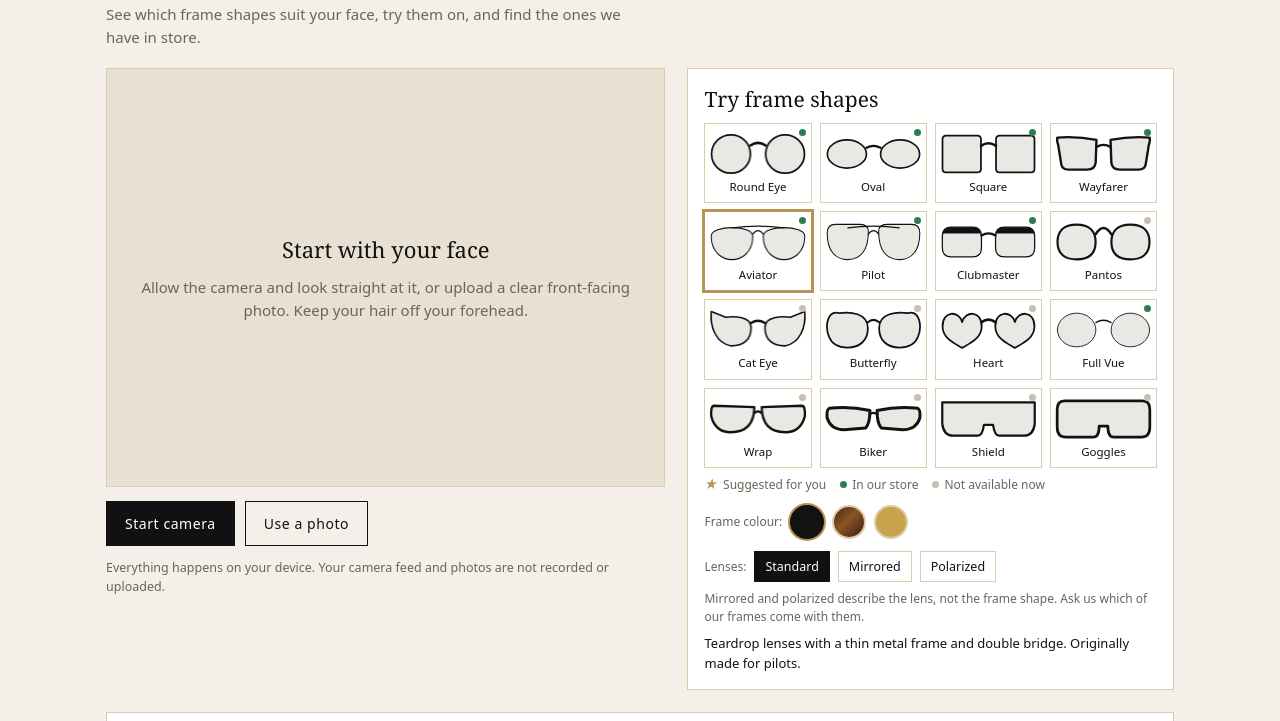
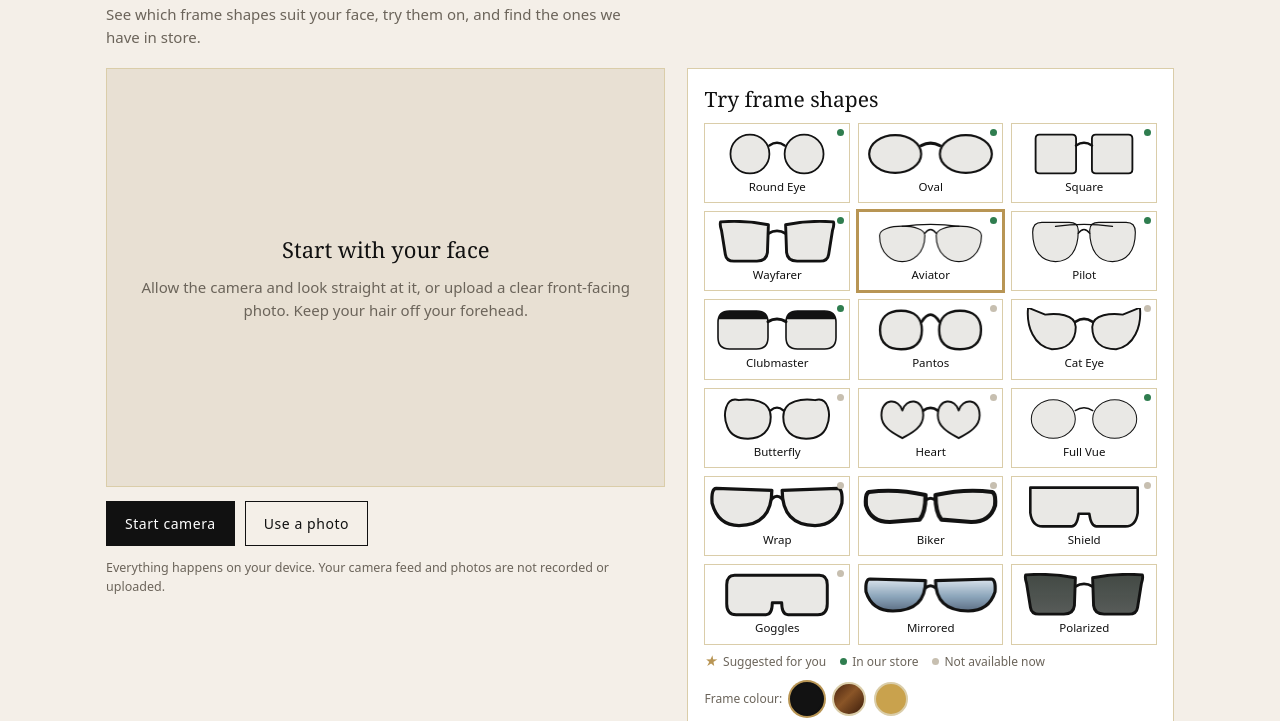
Before and after one commit to fadielwadiah/luxury-optics-tryon, a plain HTML site: page frame-finder.html in a window 1280 px wide. Shown: the part 75-796 px from the top of the page. Drawn offline with Linux system fonts and the light colour scheme.

Commit message:
Add files via upload

```diff
--- a/frame-finder.html
+++ b/frame-finder.html
@@ -34,7 +34,7 @@ button:focus-visible,.btn:focus-visible,.tile:focus-visible,.chip:focus-visible{
 .chip{font:inherit;font-size:12.5px;letter-spacing:0;padding:6px 10px;background:transparent;color:var(--ink);border:1px solid var(--line)}
 .chip[aria-pressed=true]{background:var(--ink);color:#fff;border-color:var(--ink)}
 .small{font-size:12px;color:var(--muted);margin:8px 0 0;line-height:1.5}
-.shapes{display:grid;grid-template-columns:repeat(4,minmax(0,1fr));gap:8px}
+.shapes{display:grid;grid-template-columns:repeat(3,minmax(0,1fr));gap:8px}
 @media(max-width:520px){.tile span{font-size:10.5px}}
 .tile{position:relative;background:var(--card);border:1px solid var(--line);padding:8px 4px 8px;cursor:pointer;text-align:center;font:inherit;color:inherit;letter-spacing:0}
 .tile[aria-pressed=true]{border-color:var(--gold);box-shadow:0 0 0 2px var(--gold)}
@@ -100,8 +100,6 @@ button:focus-visible,.btn:focus-visible,.tile:focus-visible,.chip:focus-visible{
         <div class="shapes" id="shapes"></div>
         <div class="legend"><span><i class="star">★</i><span id="lg1"></span></span><span><i class="dot"></i><span id="lg2"></span></span><span><i class="dot no"></i><span id="lg3"></span></span></div>
         <div class="colors" id="colors"><span class="small" id="t_color" style="margin:0"></span></div>
-        <div class="colors" id="lens"><span class="small" id="t_lens" style="margin:0"></span></div>
-        <p class="small" id="lensNote"></p>
         <p class="small" id="shapeDesc" style="color:var(--ink);font-size:13px"></p>
       </div>
     </div>
@@ -128,7 +126,8 @@ const SH={
  wayfarer:{en:'Wayfarer',ar:'وايفرر'},aviator:{en:'Aviator',ar:'أفييتر'},pilot:{en:'Pilot',ar:'بايلوت'},
  clubmaster:{en:'Clubmaster',ar:'كلوب ماستر'},pantos:{en:'Pantos',ar:'بانتوس'},catEye:{en:'Cat Eye',ar:'كات آي'},
  butterfly:{en:'Butterfly',ar:'فراشة (Butterfly)'},heart:{en:'Heart',ar:'قلب (Heart)'},fullVue:{en:'Full Vue',ar:'فل فيو'},
- wrap:{en:'Wrap',ar:'راب (Wrap)'},biker:{en:'Biker',ar:'بايكر'},shield:{en:'Shield',ar:'شيلد (Shield)'},goggles:{en:'Goggles',ar:'جوجلز (Goggles)'}
+ wrap:{en:'Wrap',ar:'راب (Wrap)'},biker:{en:'Biker',ar:'بايكر'},shield:{en:'Shield',ar:'شيلد (Shield)'},goggles:{en:'Goggles',ar:'جوجلز (Goggles)'},
+ mirrored:{en:'Mirrored',ar:'مرايا (Mirrored)'},polarized:{en:'Polarized',ar:'مستقطبة (Polarized)'}
 };
 const SD={
  round:{en:'Circular lenses and frame. A classic retro look.',ar:'عدسات وإطار دائريين. شكل كلاسيكي ريترو.'},
@@ -146,9 +145,11 @@ const SD={
  wrap:{en:'Curves around the face with wide lenses for coverage.',ar:'يلتف حول الوجه بعدسات عريضة لتغطية أكبر.'},
  biker:{en:'A chunky wrap style made for riding in bright, windy conditions.',ar:'ستايل راب سميك مخصص لركوب الدراجات في الشمس والهواء.'},
  shield:{en:'One wide lens across both eyes. A sporty look.',ar:'عدسة واحدة عريضة تغطي العينين. إطلالة رياضية.'},
- goggles:{en:'Protective eyewear sealed around the eyes, for sports like skiing.',ar:'نظارات واقية محكمة حول العينين، للرياضات مثل التزلج.'}
+ goggles:{en:'Protective eyewear sealed around the eyes, for sports like skiing.',ar:'نظارات واقية محكمة حول العينين، للرياضات مثل التزلج.'},
+ mirrored:{en:'A mirror coating on the lens that reflects light and cuts glare in bright conditions.',ar:'طبقة مرآة على العدسة تعكس الضوء وتقلل الوهج في الشمس القوية.'},
+ polarized:{en:'Polarized lenses reduce glare for clearer vision in bright sunlight.',ar:'عدسات مستقطبة تقلل الوهج لرؤية أوضح في الشمس القوية.'}
 };
-const SHAPE_ORDER=['round','oval','square','wayfarer','aviator','pilot','clubmaster','pantos','catEye','butterfly','heart','fullVue','wrap','biker','shield','goggles'];
+const SHAPE_ORDER=['round','oval','square','wayfarer','aviator','pilot','clubmaster','pantos','catEye','butterfly','heart','fullVue','wrap','biker','shield','goggles','mirrored','polarized'];
 const FACE={
  oval:{en:'Oval',ar:'بيضاوي',
   d_en:'Balanced proportions: the face is a little longer than it is wide, with a softly rounded jaw. Most frame shapes suit it.',
@@ -199,7 +200,7 @@ const TX={
   resEy:'Your face shape (approximate)',notRight:'Not right? Pick the one that looks most like you:',
   meterLen:'Length to width',meterFore:'Forehead to cheeks',meterJaw:'Jaw to cheeks',
   pick:'Try frame shapes',lg1:'Suggested for you',lg2:'In our store',lg3:'Not available now',color:'Frame colour',
-  black:'Black',tortoise:'Tortoise',gold:'Gold',lens:'Lenses',lensStd:'Standard',lensMir:'Mirrored',lensPol:'Polarized',lensNote:'Mirrored and polarized describe the lens, not the frame shape. Ask us which of our frames come with them.',
+  black:'Black',tortoise:'Tortoise',gold:'Gold',lens:'Lenses',lensStd:'Standard',lensMir:'Mirrored',lensPol:'Polarized',lensAsk:s=>`${s} describes the lens, not the frame shape. Message us on WhatsApp and we will tell you which of our frames come with it.`,waLens:(s,f)=>f?`Hello, the Find Your Frame tool suggests that my face shape is ${f}. Which of your frames come with ${s} lenses?`:`Hello, which of your frames come with ${s} lenses?`,
   avail:s=>`${s} frames at Luxury Optics`,availSub:'Tap a frame to open its page.',view:'View frame',ask:'Ask on WhatsApp',
   none:'This frame shape is not available at the moment.',
   noneP:'Message us on WhatsApp and we will suggest frames we have in the shop that suit you.',
@@ -218,7 +219,7 @@ const TX={
   resEy:'شكل وجهك (تقريبي)',notRight:'مش مضبوط؟ اختر الشكل الأقرب لوجهك:',
   meterLen:'الطول إلى العرض',meterFore:'الجبهة إلى الخدين',meterJaw:'الفك إلى الخدين',
   pick:'جرّب أشكال الإطارات',lg1:'مقترح لك',lg2:'متوفر في المحل',lg3:'غير متوفر حالياً',color:'لون الإطار',
-  black:'أسود',tortoise:'سلحفاة',gold:'ذهبي',lens:'العدسات',lensStd:'عادية',lensMir:'مرايا (Mirrored)',lensPol:'مستقطبة (Polarized)',lensNote:'المرايا والمستقطبة هي نوع العدسة وليست شكل الإطار. اسألنا أي نظارات عندنا فيها هالميزة.',
+  black:'أسود',tortoise:'سلحفاة',gold:'ذهبي',lens:'العدسات',lensStd:'عادية',lensMir:'مرايا (Mirrored)',lensPol:'مستقطبة (Polarized)',lensAsk:s=>`${s} هي نوع العدسة وليست شكل الإطار. راسلنا على واتساب ونخبرك أي نظاراتنا فيها هذه الميزة.`,waLens:(s,f)=>f?`مرحباً، أداة اختيار الإطار اقترحت أن شكل وجهي ${f}. أي نظارات عندكم فيها عدسات ${s}؟`:`مرحباً، أي نظارات عندكم فيها عدسات ${s}؟`,
   avail:s=>`إطارات ${s} في Luxury Optics`,availSub:'اضغط على أي نظارة لفتح صفحتها.',view:'عرض المنتج',ask:'اسأل عبر واتساب',
   none:'هذا الشكل من الإطارات غير متوفر في الوقت الحالي.',
   noneP:'راسلنا على واتساب ونقترح عليك من نظاراتنا الموجودة في المحل ما يناسبك.',
@@ -232,7 +233,7 @@ document.documentElement.lang=lang;document.documentElement.dir=AR?'rtl':'ltr';d
 const $=id=>document.getElementById(id);
 $('t_title').textContent=TX.title;$('t_sub').textContent=TX.sub;$('t_priv').textContent=TX.priv;$('t_pick').textContent=TX.pick;
 $('bCam').textContent=TX.cam;$('bPhoto').textContent=TX.photo;$('bStop').textContent=TX.stop;
-$('lg1').textContent=TX.lg1;$('lg2').textContent=TX.lg2;$('lg3').textContent=TX.lg3;$('t_color').textContent=TX.color+':';$('t_lens').textContent=TX.lens+':';$('lensNote').textContent=TX.lensNote;
+$('lg1').textContent=TX.lg1;$('lg2').textContent=TX.lg2;$('lg3').textContent=TX.lg3;$('t_color').textContent=TX.color+':';
 $('t_resEy').textContent=TX.resEy;$('t_notRight').textContent=TX.notRight;$('t_disc').textContent=TX.disc;
 
 // ---------- store availability ----------
@@ -246,12 +247,12 @@ const waLink=txt=>'https://wa.me/'+WA+'?text='+encodeURIComponent(txt);
 const DIM={ // lens width, lens height, bridge (mm)
  round:[46,46,18],oval:[50,36,18],square:[46,44,18],wayfarer:[50,40,18],aviator:[56,48,14],pilot:[56,48,14],
  clubmaster:[50,38,18],pantos:[46,42,19],catEye:[52,42,18],butterfly:[58,50,16],heart:[46,42,16],fullVue:[48,42,19],
- wrap:[58,36,10],biker:[60,30,10]
+ wrap:[58,36,10],biker:[60,30,10],mirrored:[60,32,10],polarized:[52,40,18]
 };
 const SINGLE={shield:[122,44],goggles:[128,50]};
 function rr(c,x,y,w,h,r){c.moveTo(x+r,y);c.lineTo(x+w-r,y);c.quadraticCurveTo(x+w,y,x+w,y+r);c.lineTo(x+w,y+h-r);c.quadraticCurveTo(x+w,y+h,x+w-r,y+h);c.lineTo(x+r,y+h);c.quadraticCurveTo(x,y+h,x,y+h-r);c.lineTo(x,y+r);c.quadraticCurveTo(x,y,x+r,y);c.closePath()}
 function lensPath(c,s,w,h){ // outer side is +x
- c.beginPath();
+ c.beginPath();if(s==='mirrored')s='wrap';else if(s==='polarized')s='wayfarer';
  switch(s){
   case 'round':case 'oval':case 'fullVue':c.ellipse(0,0,w/2,h/2,0,0,Math.PI*2);break;
   case 'pantos':c.moveTo(0,-h/2);c.bezierCurveTo(w*.34,-h/2,w/2,-h*.3,w/2,0);c.bezierCurveTo(w/2,h*.35,w*.3,h/2,0,h/2);c.bezierCurveTo(-w*.3,h/2,-w/2,h*.35,-w/2,0);c.bezierCurveTo(-w/2,-h*.3,-w*.34,-h/2,0,-h/2);c.closePath();break;
@@ -281,11 +282,12 @@ function strokeFor(c,key,x0,y0,x1,y1){
  if(key==='tortoise'){const g=c.createLinearGradient(x0,y0,x1,y1);g.addColorStop(0,'#4a2410');g.addColorStop(.35,'#8a5527');g.addColorStop(.6,'#3b1c0b');g.addColorStop(1,'#7a4a20');return g}
  return COL[key].stroke;
 }
-function lensFill(c,h,icon){
- if(icon)return 'rgba(120,110,95,.16)';
+function lensFill(c,h,icon,shape){
+ const kind=shape==='mirrored'?'mirrored':(shape==='polarized'?'polarized':'std');
+ if(icon&&kind==='std')return 'rgba(120,110,95,.16)';
  const lg=c.createLinearGradient(0,-h/2,0,h/2);
- if(curLens==='mirrored'){lg.addColorStop(0,'rgba(215,225,235,.88)');lg.addColorStop(.55,'rgba(120,150,175,.82)');lg.addColorStop(1,'rgba(70,90,115,.86)')}
- else if(curLens==='polarized'){lg.addColorStop(0,'rgba(34,42,36,.8)');lg.addColorStop(1,'rgba(18,24,20,.64)')}
+ if(kind==='mirrored'){lg.addColorStop(0,'rgba(215,225,235,.9)');lg.addColorStop(.55,'rgba(120,150,175,.85)');lg.addColorStop(1,'rgba(70,90,115,.88)')}
+ else if(kind==='polarized'){lg.addColorStop(0,'rgba(34,42,36,.85)');lg.addColorStop(1,'rgba(18,24,20,.7)')}
  else{lg.addColorStop(0,'rgba(25,25,28,.52)');lg.addColorStop(1,'rgba(25,25,28,.30)')}
  return lg;
 }
@@ -293,7 +295,7 @@ function templeColor(key){return key==='tortoise'?'#5a3015':(key==='gold'?'#C9A2
 function drawSingle(c,shape,key,opt){
  const [w,h]=SINGLE[shape],col=COL[key],th=col.th*(shape==='goggles'?1.8:1.4);
  if(!opt.icon){for(const sx of [-1,1]){c.beginPath();c.moveTo(sx*(w/2-1),-h*.15);c.lineTo(sx*(w/2+(shape==='goggles'?12:30)),-h*.1+3);c.lineWidth=shape==='goggles'?th*1.6:th*.8;c.strokeStyle=shape==='goggles'?'#2a2a2a':templeColor(key);c.globalAlpha=.9;c.stroke();c.globalAlpha=1}}
- singlePath(c,shape,w,h);c.fillStyle=lensFill(c,h,opt.icon);c.fill();
+ singlePath(c,shape,w,h);c.fillStyle=lensFill(c,h,opt.icon,shape);c.fill();
  if(!opt.icon){c.save();singlePath(c,shape,w,h);c.clip();c.globalAlpha=.16;c.fillStyle='#fff';c.beginPath();c.moveTo(-w/2,-h/2);c.lineTo(-w*.25,-h/2);c.lineTo(-w*.33,h/2);c.lineTo(-w/2,h/2);c.closePath();c.fill();c.restore()}
  singlePath(c,shape,w,h);c.lineWidth=th;c.strokeStyle=strokeFor(c,key,-w/2,-h/2,w/2,h/2);c.stroke();
 }
@@ -302,13 +304,13 @@ function drawFrame(c,shape,key,opt){
  c.lineJoin='round';c.lineCap='round';
  if(SINGLE[shape])return drawSingle(c,shape,key,opt);
  const [w,h,br]=DIM[shape],cx=(w+br)/2,col=COL[key];
- let th=col.th;if(shape==='biker')th*=2;else if(shape==='wrap')th*=1.5;else if(shape==='wayfarer')th*=1.45;else if(shape==='pantos')th*=1.25;else if(shape==='butterfly')th*=1.2;else if(shape==='aviator'||shape==='pilot')th=Math.min(th,1.4);else if(shape==='fullVue')th=Math.min(th,1.1);
+ const bs=shape==='mirrored'?'wrap':(shape==='polarized'?'wayfarer':shape);let th=col.th;if(bs==='biker')th*=2;else if(bs==='wrap')th*=1.5;else if(bs==='wayfarer')th*=1.45;else if(shape==='pantos')th*=1.25;else if(shape==='butterfly')th*=1.2;else if(shape==='aviator'||shape==='pilot')th=Math.min(th,1.4);else if(shape==='fullVue')th=Math.min(th,1.1);
  const thin=col.metal||shape==='fullVue'||shape==='aviator'||shape==='pilot';
  const ty=-h*((shape==='catEye'||shape==='butterfly')?.4:.28);
  if(!opt.icon){for(const sx of [-1,1]){c.beginPath();c.moveTo(sx*(cx+w/2-1),ty);c.lineTo(sx*(cx+w/2+30),ty+3);c.lineWidth=thin?1.6:th*.8;c.strokeStyle=templeColor(key);c.globalAlpha=.9;c.stroke();c.globalAlpha=1}}
  for(const sx of [-1,1]){
   c.save();c.translate(sx*cx,0);if(sx<0)c.scale(-1,1);
-  lensPath(c,shape,w,h);c.fillStyle=lensFill(c,h,opt.icon);c.fill();
+  lensPath(c,shape,w,h);c.fillStyle=lensFill(c,h,opt.icon,shape);c.fill();
   if(!opt.icon){c.save();lensPath(c,shape,w,h);c.clip();c.globalAlpha=.16;c.fillStyle='#fff';c.beginPath();c.moveTo(-w/2,-h/2);c.lineTo(-w*.1,-h/2);c.lineTo(-w*.45,h/2);c.lineTo(-w/2,h/2);c.closePath();c.fill();c.restore()}
   if(shape==='clubmaster'){
    c.save();lensPath(c,shape,w,h);c.clip();c.beginPath();c.rect(-w/2-2,-h/2-2,w+4,h*.27);c.fillStyle=strokeFor(c,key,-w/2,-h/2,w/2,0)||'#111';c.fill();c.restore();
@@ -347,7 +349,7 @@ function buildShapes(){
   const cvn=document.createElement('canvas');b.appendChild(cvn);
   const sp=document.createElement('span');sp.textContent=SH[s][lang];b.appendChild(sp);
   if(rec.includes(s)){const st=document.createElement('i');st.className='star';st.textContent='★';b.appendChild(st)}
-  const d=document.createElement('i');d.className='dot'+(count(s)?'':' no');b.appendChild(d);
+  if(s!=='mirrored'&&s!=='polarized'){const d=document.createElement('i');d.className='dot'+(count(s)?'':' no');b.appendChild(d)}
   b.title=SH[s][lang];b.onclick=()=>{curShape=s;buildShapes();renderAvail()};
   box.appendChild(b);requestAnimationFrame(()=>drawIcon(cvn,s));
  }
@@ -356,11 +358,6 @@ function buildColors(){
  const box=$('colors');[...box.querySelectorAll('.sw')].forEach(n=>n.remove());
  const bg={black:'#121212',tortoise:'linear-gradient(135deg,#4a2410,#8a5527 45%,#3b1c0b)',gold:'#C9A24D'};
  for(const k of ['black','tortoise','gold']){const b=document.createElement('button');b.className='sw';b.type='button';b.style.background=bg[k];b.title=TX[k];b.setAttribute('aria-label',TX[k]);b.setAttribute('aria-pressed',String(k===curColor));b.onclick=()=>{curColor=k;buildColors();redraw()};box.appendChild(b)}
-}
-function buildLens(){
- const box=$('lens');[...box.querySelectorAll('.chip')].forEach(n=>n.remove());
- const L=[['std',TX.lensStd],['mirrored',TX.lensMir],['polarized',TX.lensPol]];
- for(const [k,t] of L){const b=document.createElement('button');b.className='chip';b.type='button';b.textContent=t;b.setAttribute('aria-pressed',String(k===curLens));b.onclick=()=>{curLens=k;buildLens();redraw()};box.appendChild(b)}
 }
 function buildFaceChips(){
  const box=$('faceChips');box.innerHTML='';
@@ -385,6 +382,13 @@ function renderAvail(){
  const box=$('avail');box.hidden=false;box.innerHTML='';
  const sn=SH[curShape][lang],list=byShape[curShape]||[];
  const fn=faceKey?FACE[faceKey][lang]:'';
+ if(curShape==='mirrored'||curShape==='polarized'){
+  const h=document.createElement('h2');h.textContent=sn;box.appendChild(h);
+  const n=document.createElement('div');n.className='notice';
+  const p1=document.createElement('p');p1.textContent=TX.lensAsk(sn);
+  const a=document.createElement('a');a.className='btn gold';a.target='_blank';a.rel='noopener';a.textContent=TX.ask;a.href=waLink(TX.waLens(sn,fn));
+  n.append(p1,a);box.appendChild(n);return;
+ }
  if(!list.length){
   const h=document.createElement('h2');h.textContent=TX.avail(sn);box.appendChild(h);
   const n=document.createElement('div');n.className='notice';
@@ -534,7 +538,7 @@ $('file').onchange=async e=>{
  }catch(err){console.warn(err);showHint(TX.h1,TX.noface)}
 };
 
-buildShapes();buildColors();buildLens();
+buildShapes();buildColors();
 renderAvail();
 window.__ff={classify,metrics,setFace,get shape(){return curShape},set shape(v){curShape=v;buildShapes();renderAvail();redraw()},set color(v){curColor=v;buildColors();redraw()},byShape,getLmk,setStill(c,l){still=c;stillLm=l;cv.width=c.width;cv.height=c.height;mode='photo';hint.hidden=true;const m=metrics(l,c.width,c.height);face=m;renderMeter(m);setFace(classify(m),false);return m}};
 </script>
```
